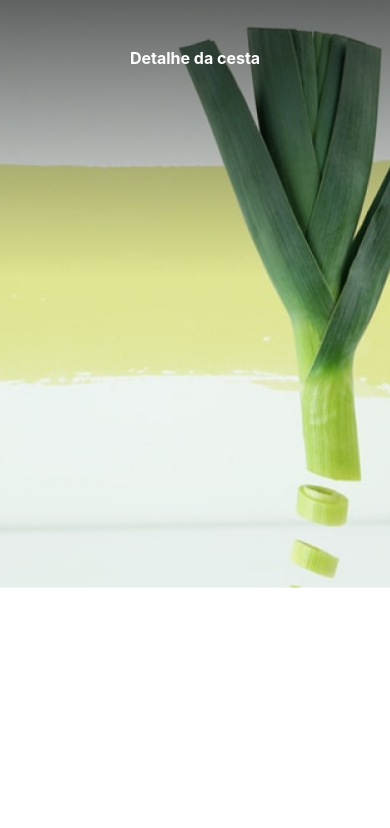
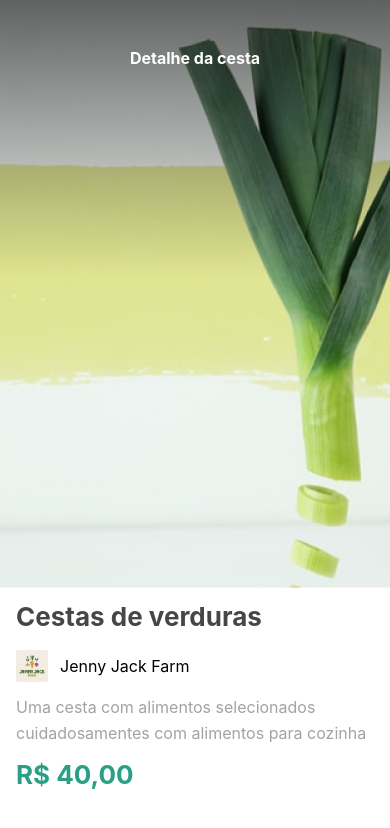
Before and after one commit to felipeuenes/orgs-system, a React Native app: screen / in a window 390 px wide. Shown: the top 828 px of the page. Built offline with nearby package versions, Linux system fonts and the light colour scheme.

Commit message:
add image e texts

```diff
--- a/src/telas/Cesta.js
+++ b/src/telas/Cesta.js
@@ -1,7 +1,7 @@
 import React from "react";
-import { Image, StyleSheet, Dimensions, Text } from "react-native";
+import { Image, StyleSheet, Dimensions, Text, View } from "react-native";
 import topo from "../../assets/topo.png"
-import { Colors } from "react-native/Libraries/NewAppScreen";
+import logo from '../../assets/logo.png'
 
 const width = Dimensions.get("screen").width;
 
@@ -12,6 +12,17 @@ export function Cesta(){
         <>
         <Image source={topo} style={estilos.topo}/>
         <Text style={estilos.titulo}>Detalhe da cesta</Text>
+
+        <View style={estilos.cesta}>
+            <Text style={estilos.nome}>Cestas de verduras</Text>
+            <View style={estilos.fazenda}>
+            <Image source={logo} style={estilos.imageFazenda}/>
+            <Text style={estilos.nomeFazenda}>Jenny Jack Farm</Text>
+
+            </View>
+            <Text style={estilos.descricao}>Uma cesta com alimentos selecionados cuidadosamentes com alimentos para cozinha</Text>
+            <Text style={estilos.preco}>R$ 40,00</Text>
+        </View>
         </>
     )
 }
@@ -33,5 +44,46 @@ const estilos = StyleSheet.create({
         fontWeight: 'bold',
         paddingTop: 50
 
+    },
+    cesta: {
+        paddingVertical: 8,
+        paddingHorizontal: 16,
+    },
+    nome: {
+        color: "#464646",
+        fontSize: 26,
+        lineHeight: 42,
+        fontWeight: 'bold'
+    },
+    fazenda: {
+        flexDirection: 'row',
+        paddingVertical: 12,
+        justifyContent: 'flex-start',
+        alignItems: 'center',
+    },
+
+    imageFazenda: {
+        width: 32,
+        height: 32,
+    },
+    nomeFazenda: {
+        fontSize: 16,
+        lineHeight: 16,
+        marginLeft: 12,
+
+    },
+    descricao: {
+        color: '#a3a3a3',
+        fontSize: 16,
+        lineHeight: 26,
+    },
+    preco: {
+        color: '#2a9f85',
+        fontWeight: 'bold',
+        fontSize: 26,
+        lineHeight: 42,
+        marginTop: 8
+
     }
+
 })
```
